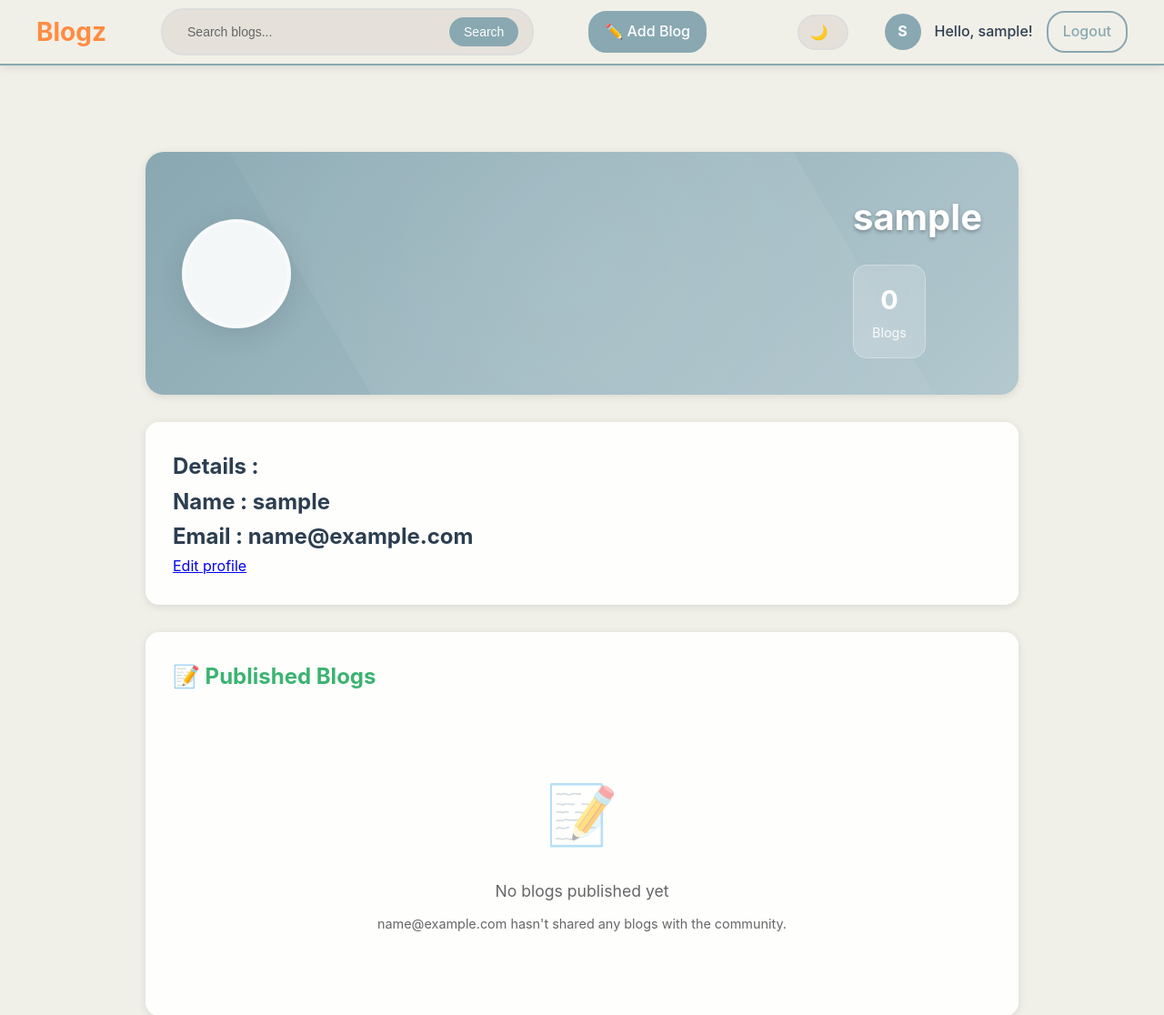
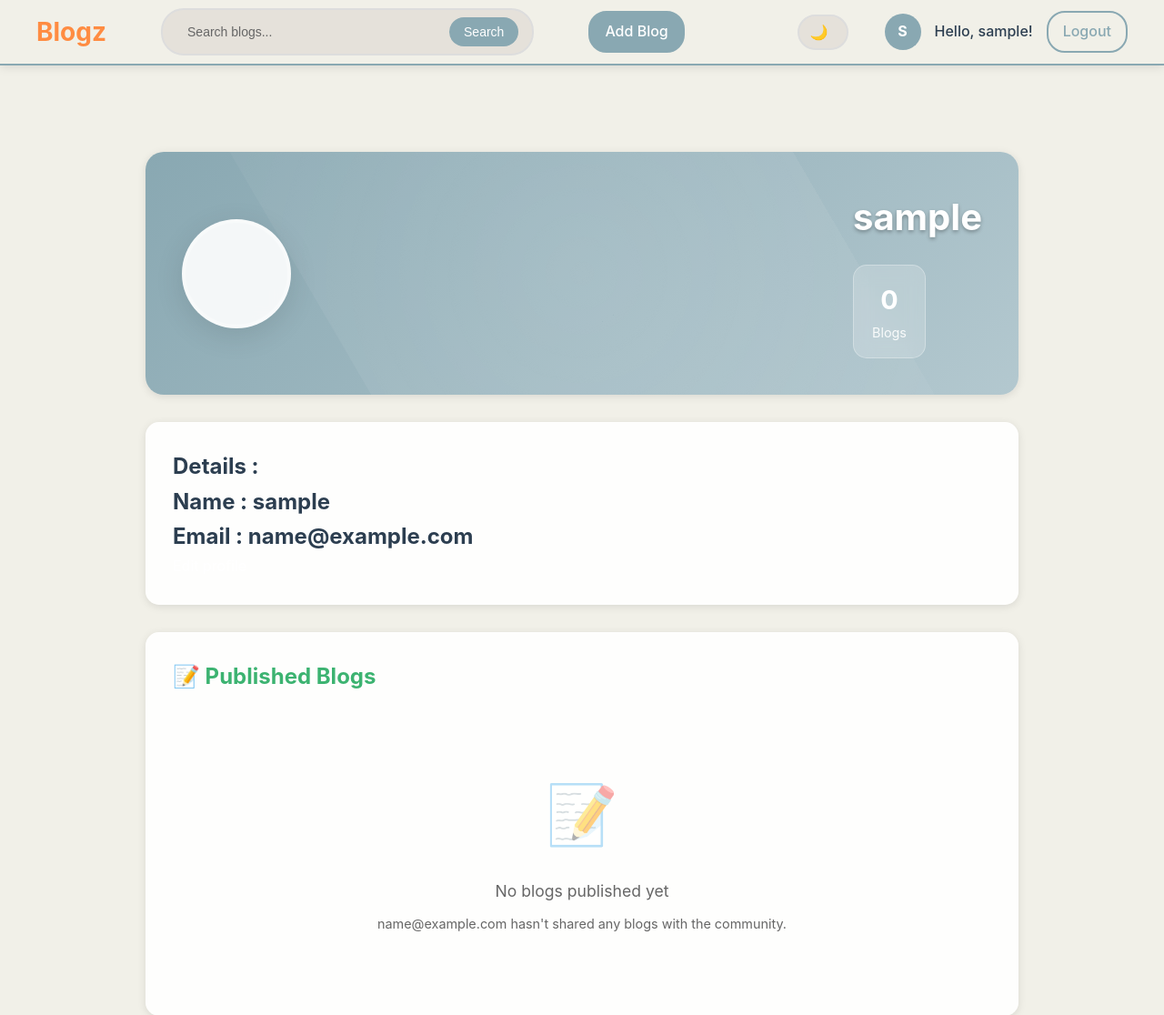
Before and after one commit to sdameer/Blogz, a Django app: page /myapp/user/1 in a window 1280 px wide. Shown: the top 1116 px of the page at 91% size. Run offline with Django 5.2, Linux system fonts and the light colour scheme; a user stored in the database is signed in; tables that the repository leaves empty hold one stand-in row (values such as "Sample post"); data that the repository does not hold is empty.

Commit message:
template commit

```diff
--- a/MyApp/templates/navbar.html
+++ b/MyApp/templates/navbar.html
@@ -320,7 +320,7 @@
 
                 <!-- Add Blog Button for authenticated users -->
                 {% if user.is_authenticated %}
-                <a href="{% url 'add_blog' %}" class="nav-link primary">✏️ Add Blog</a>
+                <a href="{% url 'add_blog' %}" class="nav-link primary">Add Blog</a>
                 &nbsp;&nbsp;
                 {% endif %}
             </div>
--- a/MyApp/templates/user.html
+++ b/MyApp/templates/user.html
@@ -415,7 +415,7 @@
         <h2>Details : </h2>
         <h2>Name : {{ user.username }}</h2>
         <h2>Email : {{user}}</h2>
-        <a href="{% url 'user_profile_edit' user.id %}">Edit profile</a>
+        <a href="{% url 'user_profile_edit' user.id %}" style="text-decoration: none; color:rgba(255, 255, 255, 0.9);">Edit profile</a>
 
     {% endif %}
 </div>
```
